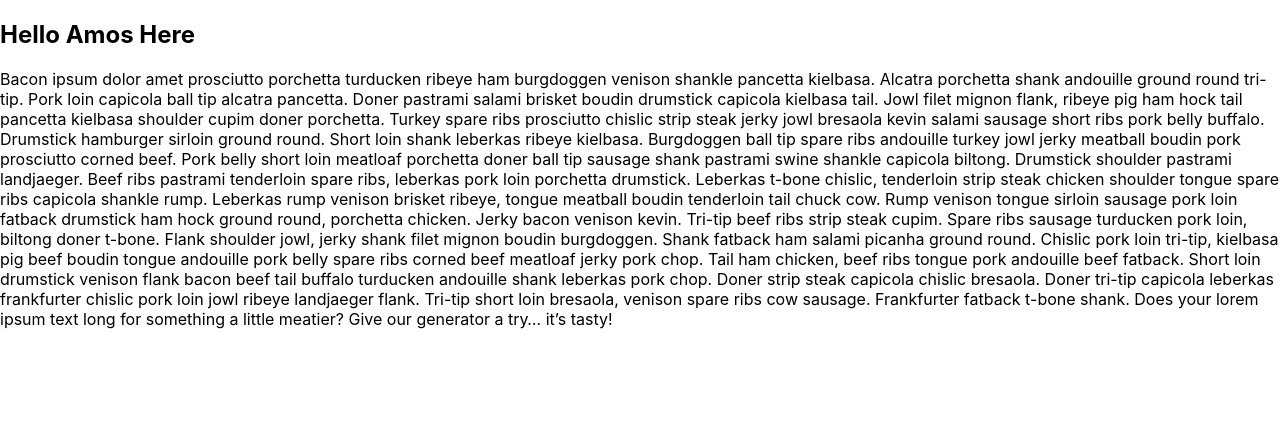
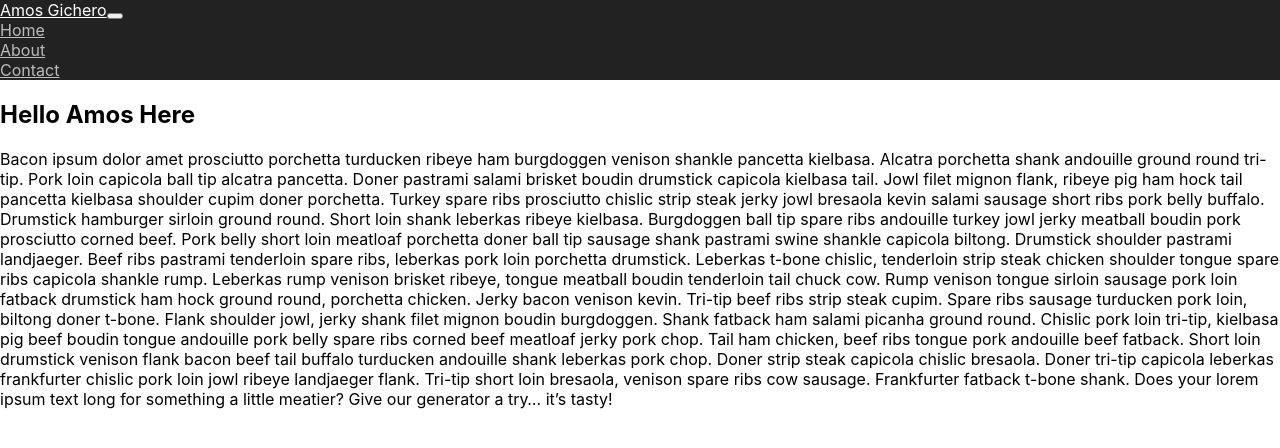
Before and after one commit to gichero/portfolio2.0, a React (Create React App) app: page / in a window 1280 px wide. Shown: the top 448 px of the page. Built offline with nearby package versions, Linux system fonts and the light colour scheme; the HTML template or start-up script is replaced by a standard one.

Commit message:
navigation bar added

```diff
--- a/src/App.js
+++ b/src/App.js
@@ -1,13 +1,16 @@
 import React from 'react';
 import {BrowserRouter as Router, Route, Switch} from 'react-router-dom';
-import {Home} from './components/Home/Home';
-import {About} from './components/About/About';
-import {Contact} from './components/Contact/Contact';
-import './App.css';
+import {Home} from './containers/Home/Home';
+import {About} from './containers/About/About';
+import {Contact} from './containers/Contact/Contact';
+import {Layout} from './components/Layout/Layout';
+import {NavigationBar} from './components/NavigationBar/NavigationBar';
 
 function App() {
   return (
     <React.Fragment>
+      <NavigationBar/>
+      <Layout>
         <Router>
           <Switch>
             <Route exact path="/" component={Home}/>
@@ -15,6 +18,8 @@
             <Route path="/contact" component={Contact}/>
           </Switch>
         </Router>
+      </Layout>
+
     </React.Fragment>
   );
 }
--- /dev/null
+++ b/src/components/Layout/Layout.js
@@ -0,0 +1,8 @@
+import React from 'react';
+import Container from 'react-bootstrap/Container';
+
+export const Layout = (props) =>(
+    <Container>
+        {props.children}
+    </Container>
+)
--- /dev/null
+++ b/src/components/NavigationBar/NavigationBar.js
@@ -0,0 +1,34 @@
+import React from 'react';
+import {Nav, Navbar} from 'react-bootstrap';
+import styled from 'styled-components';
+
+const Styles = styled.div`
+ .navbar {
+     background-color: #222;
+ }
+
+ .navbar-brand, .navbar-nav .nav-link{
+     color: #bbb;
+
+     &:hover {
+         color: white;
+     }
+ }
+`;
+
+export const NavigationBar = () => (
+    <Styles>
+        <Navbar expand="lg">
+            <Navbar.Brand href="/">Amos Gichero</Navbar.Brand>
+            <Navbar.Toggle aria-controls="basic-navbar-nav"/>
+            <Navbar.Collapse id="basic-navbar-nav">
+                <Nav className="ml-auto">
+                    <Nav.Item><Nav.Link href="/">Home</Nav.Link></Nav.Item>
+                    <Nav.Item><Nav.Link href="/about">About</Nav.Link></Nav.Item>
+                    <Nav.Item><Nav.Link href="/contact">Contact</Nav.Link></Nav.Item>
+                </Nav>
+
+            </Navbar.Collapse>
+        </Navbar>
+    </Styles>
+)
```
Also changed, not shown: src/containers/About/About.js (renamed from src/components/About/About.js), src/containers/Contact/Contact.js (renamed from src/components/Contact/Contact.js), src/containers/Home/Home.js (renamed from src/components/Home/Home.js). Lines whose indentation alone changed are shown as unchanged.
